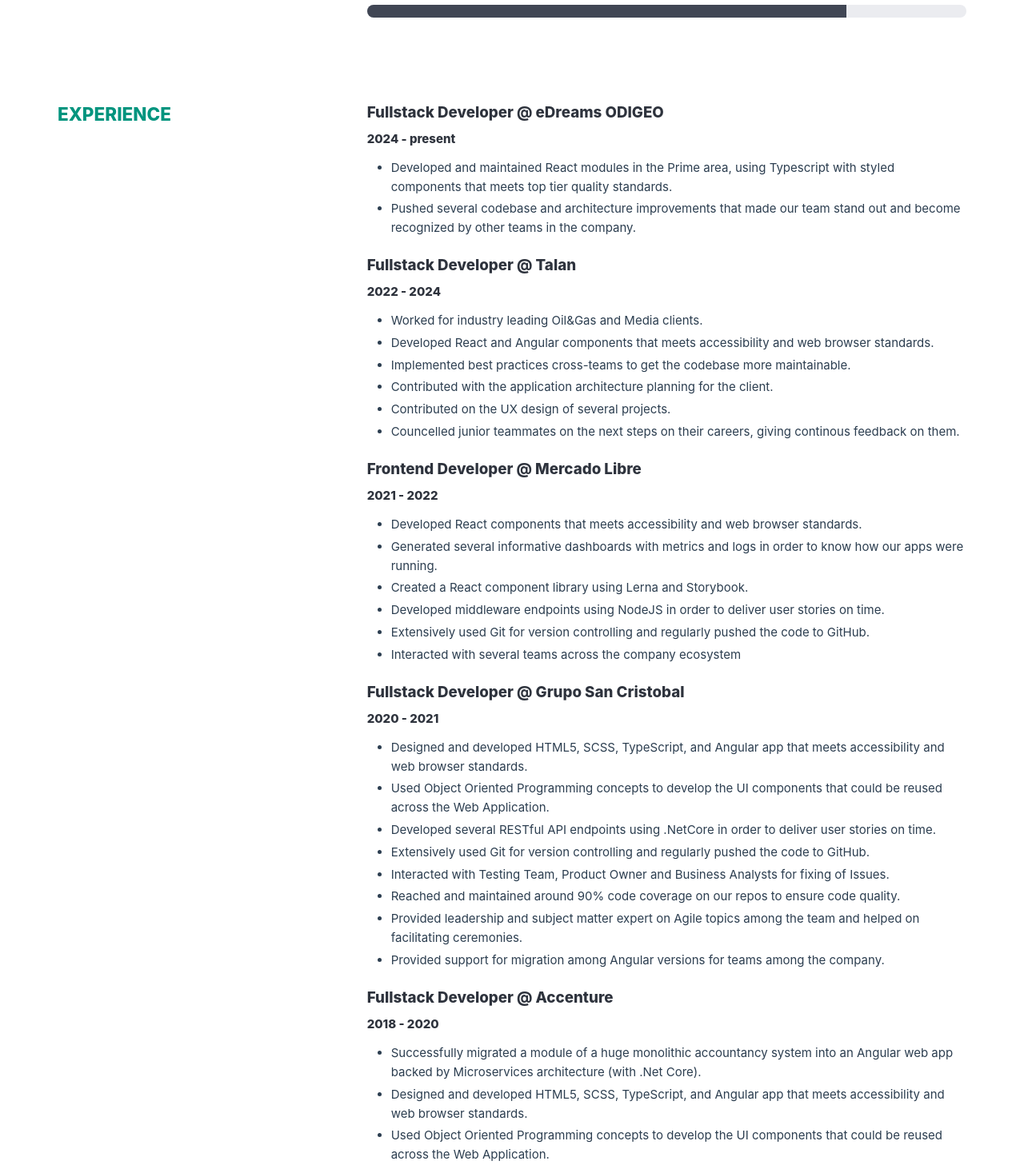
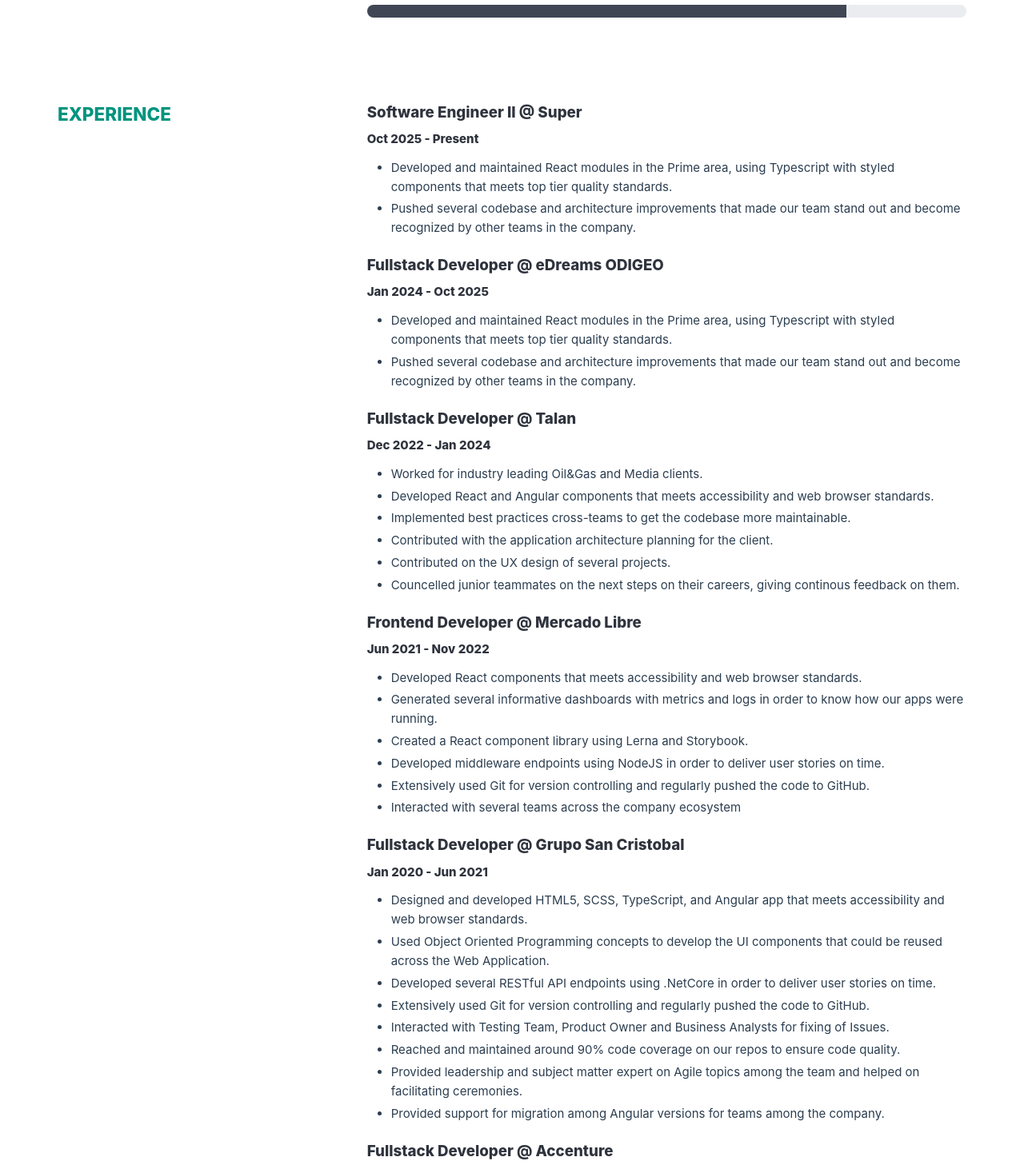
Before and after one commit to manufabri91/manuelnfabri-web, a Vue app: page / in a window 1280 px wide. Shown: the part 2380-3842 px from the top of the page at 80% size. Built offline with nearby package versions, Linux system fonts and the light colour scheme.

Commit message:
update experience

```diff
--- a/src/components/ResumeSection.vue
+++ b/src/components/ResumeSection.vue
@@ -54,34 +54,44 @@
         </div>
         <div class="column is-two-third">
           <div class="block">
-            <h4>Fullstack Developer @ eDreams ODIGEO</h4>
-            <h6>2024 - present</h6>
+            <h4>Software Engineer II @ Super</h4>
+            <h6>Oct 2025 - Present</h6>
             <ul>
               <li>
                 Developed and maintained React modules in the Prime area, using Typescript with
                 styled components that meets top tier quality standards.
               </li>
               <li>
-                Pushed several codebase and architecture improvements that made our team stand
-                out and become recognized by other teams in the company.
+                Pushed several codebase and architecture improvements that made our team stand out
+                and become recognized by other teams in the company.
+              </li>
+            </ul>
+          </div>
+          <div class="block">
+            <h4>Fullstack Developer @ eDreams ODIGEO</h4>
+            <h6>Jan 2024 - Oct 2025</h6>
+            <ul>
+              <li>
+                Developed and maintained React modules in the Prime area, using Typescript with
+                styled components that meets top tier quality standards.
+              </li>
+              <li>
+                Pushed several codebase and architecture improvements that made our team stand out
+                and become recognized by other teams in the company.
               </li>
             </ul>
           </div>
           <div class="block">
             <h4>Fullstack Developer @ Talan</h4>
-            <h6>2022 - 2024</h6>
+            <h6>Dec 2022 - Jan 2024</h6>
             <ul>
               <li>Worked for industry leading Oil&amp;Gas and Media clients.</li>
               <li>
                 Developed React and Angular components that meets accessibility and web browser
                 standards.
               </li>
-              <li>
-                Implemented best practices cross-teams to get the codebase more maintainable.
-              </li>
-              <li>
-                Contributed with the application architecture planning for the client.
-              </li>
+              <li>Implemented best practices cross-teams to get the codebase more maintainable.</li>
+              <li>Contributed with the application architecture planning for the client.</li>
               <li>Contributed on the UX design of several projects.</li>
               <li>
                 Councelled junior teammates on the next steps on their careers, giving continous
@@ -91,14 +101,14 @@
           </div>
           <div class="block">
             <h4>Frontend Developer @ Mercado Libre</h4>
-            <h6>2021 - 2022</h6>
+            <h6>Jun 2021 - Nov 2022</h6>
             <ul>
               <li>
                 Developed React components that meets accessibility and web browser standards.
               </li>
               <li>
-                Generated several informative dashboards with metrics and logs in order to know
-                how our apps were running.
+                Generated several informative dashboards with metrics and logs in order to know how
+                our apps were running.
               </li>
               <li>Created a React component library using Lerna and Storybook.</li>
               <li>
@@ -114,15 +124,15 @@
           </div>
           <div class="block">
             <h4>Fullstack Developer @ Grupo San Cristobal</h4>
-            <h6>2020 - 2021</h6>
+            <h6>Jan 2020 - Jun 2021</h6>
             <ul>
               <li>
                 Designed and developed HTML5, SCSS, TypeScript, and Angular app that meets
                 accessibility and web browser standards.
               </li>
               <li>
-                Used Object Oriented Programming concepts to develop the UI components that could
-                be reused across the Web Application.
+                Used Object Oriented Programming concepts to develop the UI components that could be
+                reused across the Web Application.
               </li>
               <li>
                 Developed several RESTful API endpoints using .NetCore in order to deliver user
@@ -137,19 +147,20 @@
                 Issues.
               </li>
               <li>
-                Reached and maintained around 90% code coverage on our repos to ensure code
-                quality.
+                Reached and maintained around 90% code coverage on our repos to ensure code quality.
               </li>
               <li>
                 Provided leadership and subject matter expert on Agile topics among the team and
                 helped on facilitating ceremonies.
               </li>
-              <li>Provided support for migration among Angular versions for teams among the company.</li>
+              <li>
+                Provided support for migration among Angular versions for teams among the company.
+              </li>
             </ul>
           </div>
           <div class="block">
             <h4>Fullstack Developer @ Accenture</h4>
-            <h6>2018 - 2020</h6>
+            <h6>Aug 2018 - Jan 2020</h6>
             <ul>
               <li>
                 Successfully migrated a module of a huge monolithic accountancy system into an
@@ -160,8 +171,8 @@
                 accessibility and web browser standards.
               </li>
               <li>
-                Used Object Oriented Programming concepts to develop the UI components that could
-                be reused across the Web Application.
+                Used Object Oriented Programming concepts to develop the UI components that could be
+                reused across the Web Application.
               </li>
               <li>
                 Extensively used Git for version controlling and regularly pushed the code to
@@ -172,15 +183,15 @@
                 Issues.
               </li>
               <li>
-                Worked with UX team to help them do research and do the discoveries, giving them
-                an early heads up on what could be feasible and what not.
+                Worked with UX team to help them do research and do the discoveries, giving them an
+                early heads up on what could be feasible and what not.
               </li>
               <li>Mentored and coached new joiners on the team</li>
             </ul>
           </div>
           <div class="block">
             <h4>Business Analyst and L3 Support (for Pfizer) @ Acccenture</h4>
-            <h6>2018 - 2016</h6>
+            <h6>Aug 2018 - Aug 2016</h6>
             <ul>
               <li>
                 Worked in Kronos implementations and configuration on several sites around the
@@ -192,23 +203,22 @@
                 groups.
               </li>
               <li>
-                Certified as a Pharmaceutical Industry Generalist, and acquired basic skills on
-                SQL, VB and C#.
+                Certified as a Pharmaceutical Industry Generalist, and acquired basic skills on SQL,
+                VB and C#.
               </li>
             </ul>
           </div>
           <div class="block">
             <h4>QA Automation Engineer @ Acccenture</h4>
-            <h6>2014 - 2016</h6>
+            <h6>Aug 2014 - Aug 2016</h6>
             <ul>
               <li>
-                Developed and configured automated regression tests using HP UFT, ALM, VBS and
-                Excel Macros
+                Developed and configured automated regression tests using HP UFT, ALM, VBS and Excel
+                Macros
               </li>
               <li>Mentored and coached new joiners on the team.</li>
               <li>
-                When needed, I was in charge of planning and coordination of tasks among the
-                team.
+                When needed, I was in charge of planning and coordination of tasks among the team.
               </li>
             </ul>
           </div>
```
